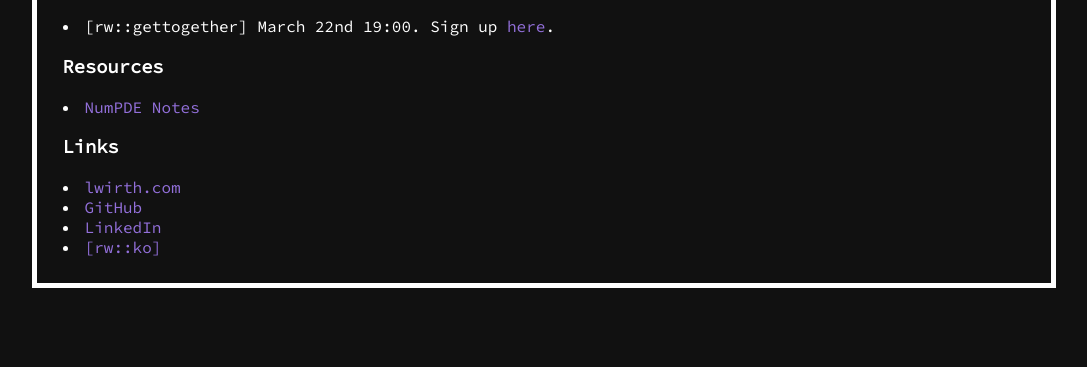
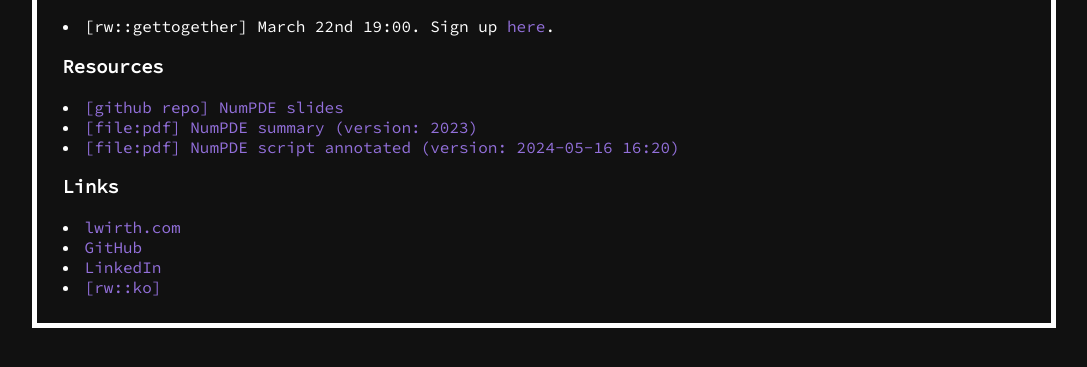
Before and after one commit to luiswirth/n.ethz.ch, a plain HTML site: page index.html in a window 1280 px wide. Shown: the part 267-634 px from the top of the page, without its empty margins (96-1183 px from the left). Drawn offline with Linux system fonts and the light colour scheme.

Commit message:
add links

```diff
--- a/index.html
+++ b/index.html
@@ -25,14 +25,15 @@
   <li>[rw::gettogether] March 22nd 19:00. Sign up <a href="https://rwko.ch/gtg">here</a>. </li>
 
   <h3>Resources</h3>
-  <li><a href="https://github.com/luiswirth/numpde-notes">NumPDE Notes</a></li>
+  <li><a href="https://github.com/luiswirth/numpde-slides">[github repo] NumPDE slides</a></li>
+  <li><a href="download/numpde-summary.pdf">[file:pdf] NumPDE summary (version: 2023)</a></li>
+  <li><a href="download/numpde-script-annotated.pdf">[file:pdf] NumPDE script annotated (version: 2024-05-16 16:20)</a></li>
 
   <h3>Links</h3>
   <li><a href="http://lwirth.com">lwirth.com</a></li>
   <li><a href="http://github.lwirth.com">GitHub</a></li>
   <li><a href="http://linkedin.lwirth.com/">LinkedIn</a></li>
   <li><a href="https://vmp.ethz.ch/en/participate/rw-ko/">[rw::ko]</a></li>
-
 </div>
 
 </body>
```
